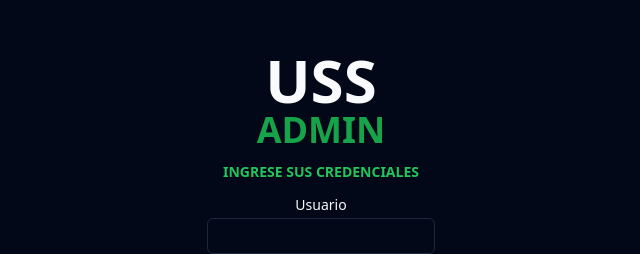
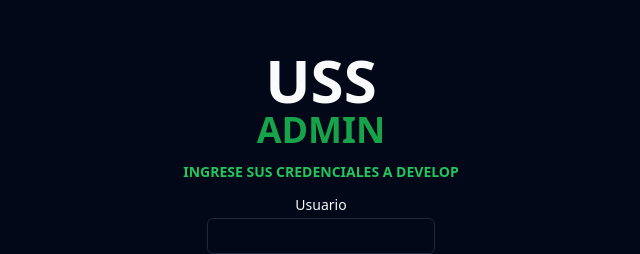
Before and after one commit to renattofarid/uss-admin, a React (Vite) app: page /login in a window 1280 px wide. Shown: the part 140-394 px from the top of the page, without its empty margins (319-959 px from the left). Built offline with nearby package versions, Linux system fonts and the light colour scheme.

Commit message:
feat: update name page login

```diff
--- a/src/pages/Login/index.tsx
+++ b/src/pages/Login/index.tsx
@@ -55,7 +55,7 @@ function Landing() {
         </h1>
 
         <p className="mt-3 text-sm text-green-500 font-extrabold">
-          INGRESE SUS CREDENCIALES
+          INGRESE SUS CREDENCIALES A DEVELOP
         </p>
 
         <div>
```
